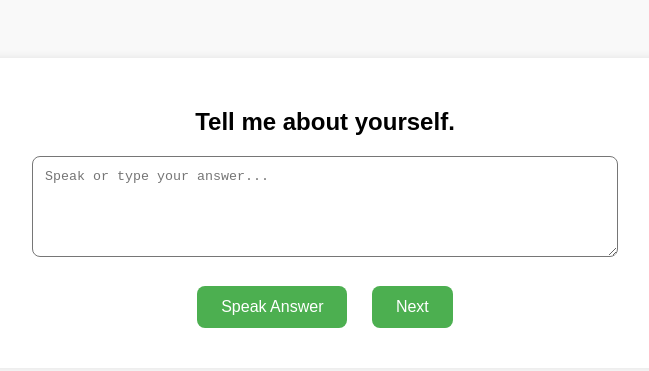
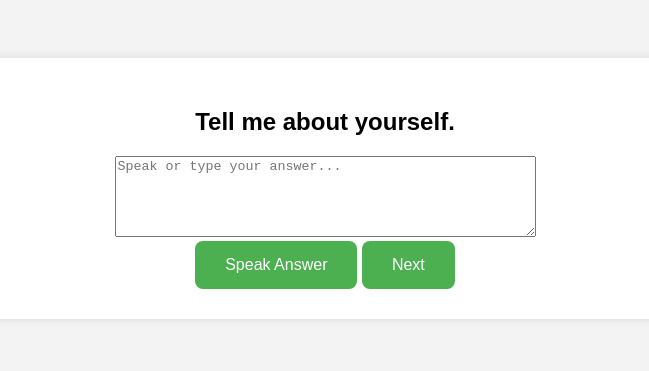
Before and after one commit to nidhisaxena2/Interview-Buddy, a plain HTML site: page interview.html in a window 1280 px wide. Shown: the whole page, without its empty margins (315-964 px from the left). Drawn offline with Linux system fonts and the light colour scheme.

Commit message:
style.css

```diff
--- a/style.css
+++ b/style.css
@@ -1,34 +1,23 @@
 body {
   font-family: Arial, sans-serif;
   text-align: center;
-  background: #f9f9f9;
+  background: #f3f3f3;
   padding: 50px;
 }
 
 button {
-  padding: 12px 24px;
-  margin: 10px;
+  padding: 15px 30px;
   font-size: 16px;
   background-color: #4CAF50;
+  color: white;
   border: none;
-  color: white;
   border-radius: 8px;
   cursor: pointer;
-}
-
-textarea {
-  width: 80%;
-  padding: 12px;
-  border-radius: 8px;
-  margin-bottom: 15px;
-  resize: vertical;
 }
 
 .container {
   background: white;
   padding: 30px;
   border-radius: 12px;
-  max-width: 700px;
-  margin: auto;
-  box-shadow: 0 0 10px rgba(0,0,0,0.1);
+  box-shadow: 0px 0px 10px rgba(0,0,0,0.1);
 }
```
